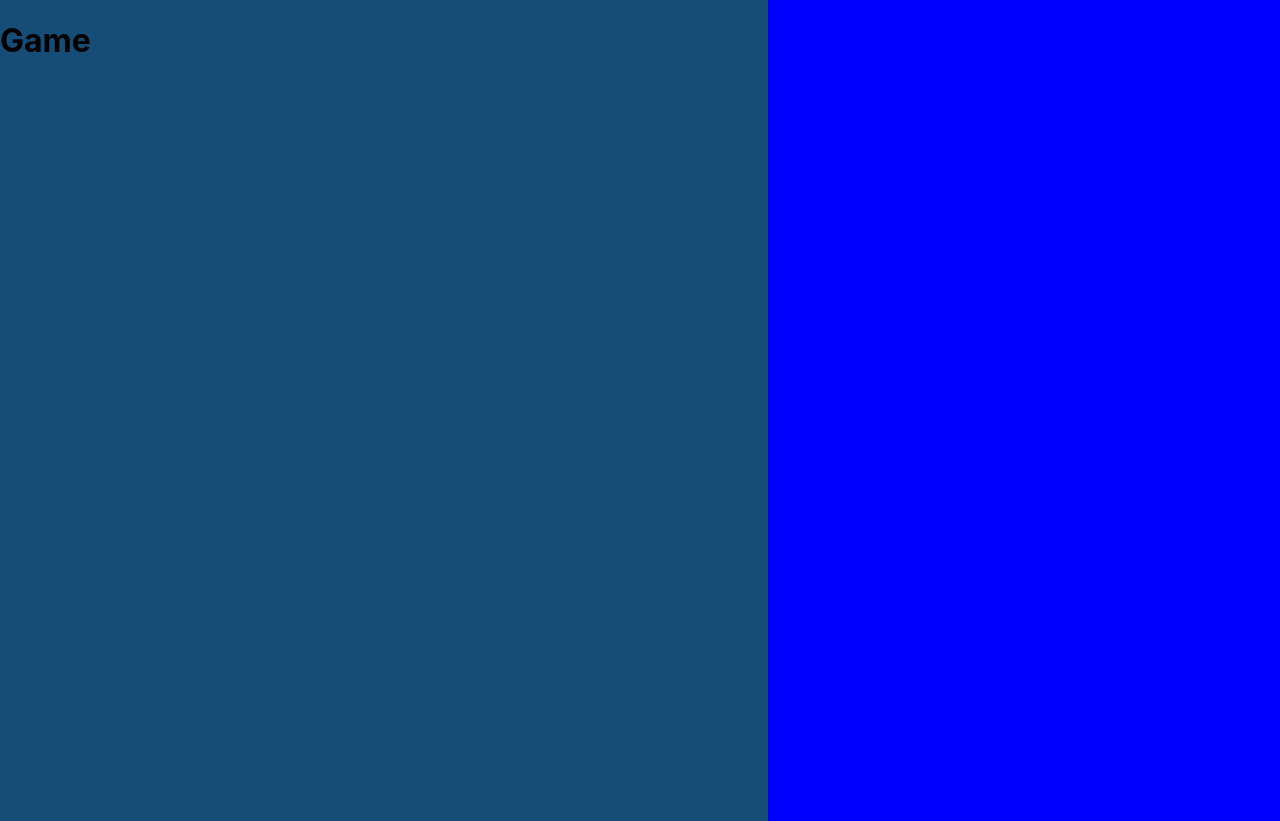
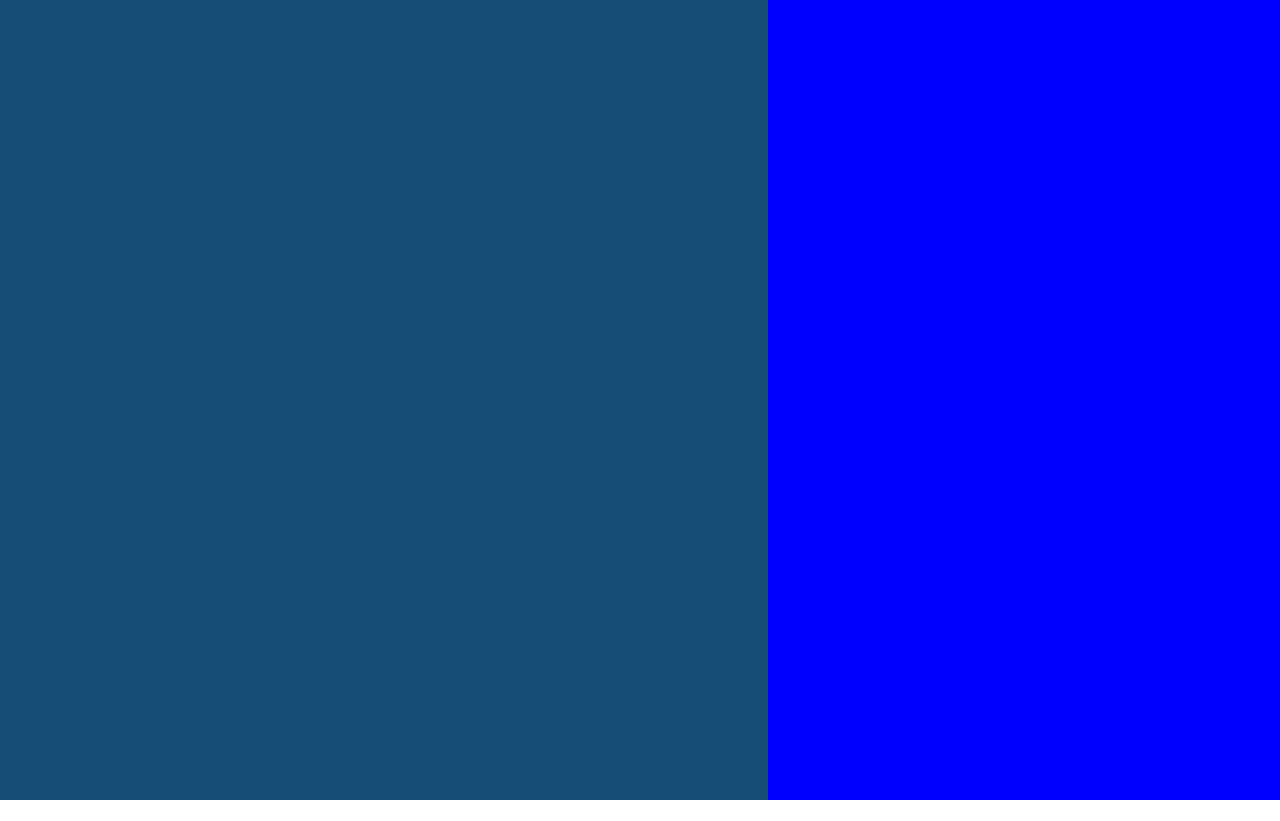
Before and after one commit to jeffersonoliveira-dev/battleship-war, a React (Create React App) app in the folder client/: page /game in a window 1280 px wide. After the commit the page ends 800 px from the top, so only its background shows below. Built offline with nearby package versions, Linux system fonts and the light colour scheme.

Commit message:
getting redux

```diff
--- a/client/src/routes/Game.tsx
+++ b/client/src/routes/Game.tsx
@@ -1,5 +1,7 @@
 import * as React from "react";
 import styled from "styled-components";
+
+// Redux asap
 
 // game start modal
 // player choice where to put all the ships
@@ -10,11 +12,7 @@ import styled from "styled-components";
 const Container = styled.div``;
 
 const Game: React.FC = () => {
-  return (
-    <Container>
-      <h1>Game</h1>
-    </Container>
-  );
+  return <Container></Container>;
 };
 
 export default Game;
```
